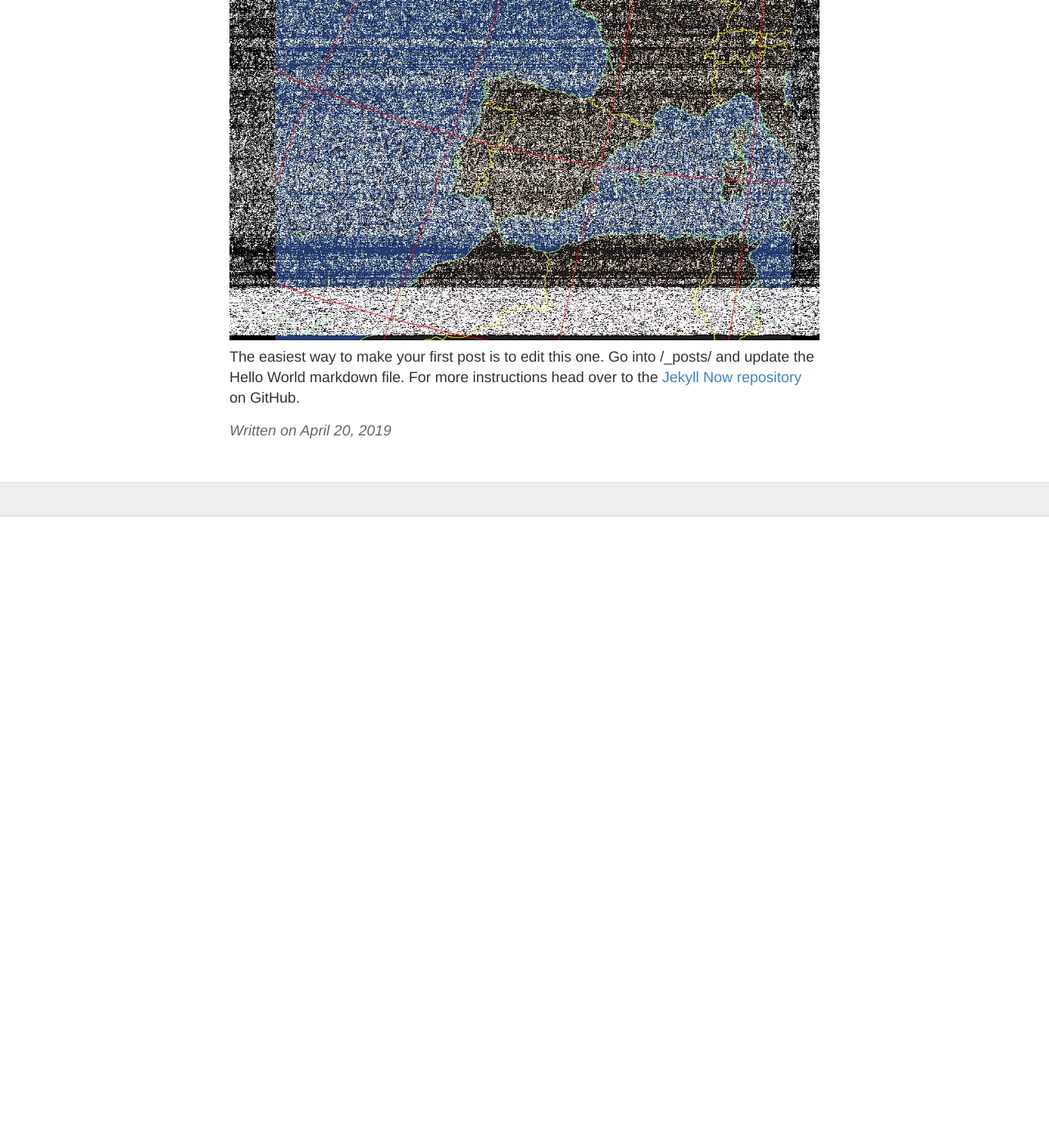
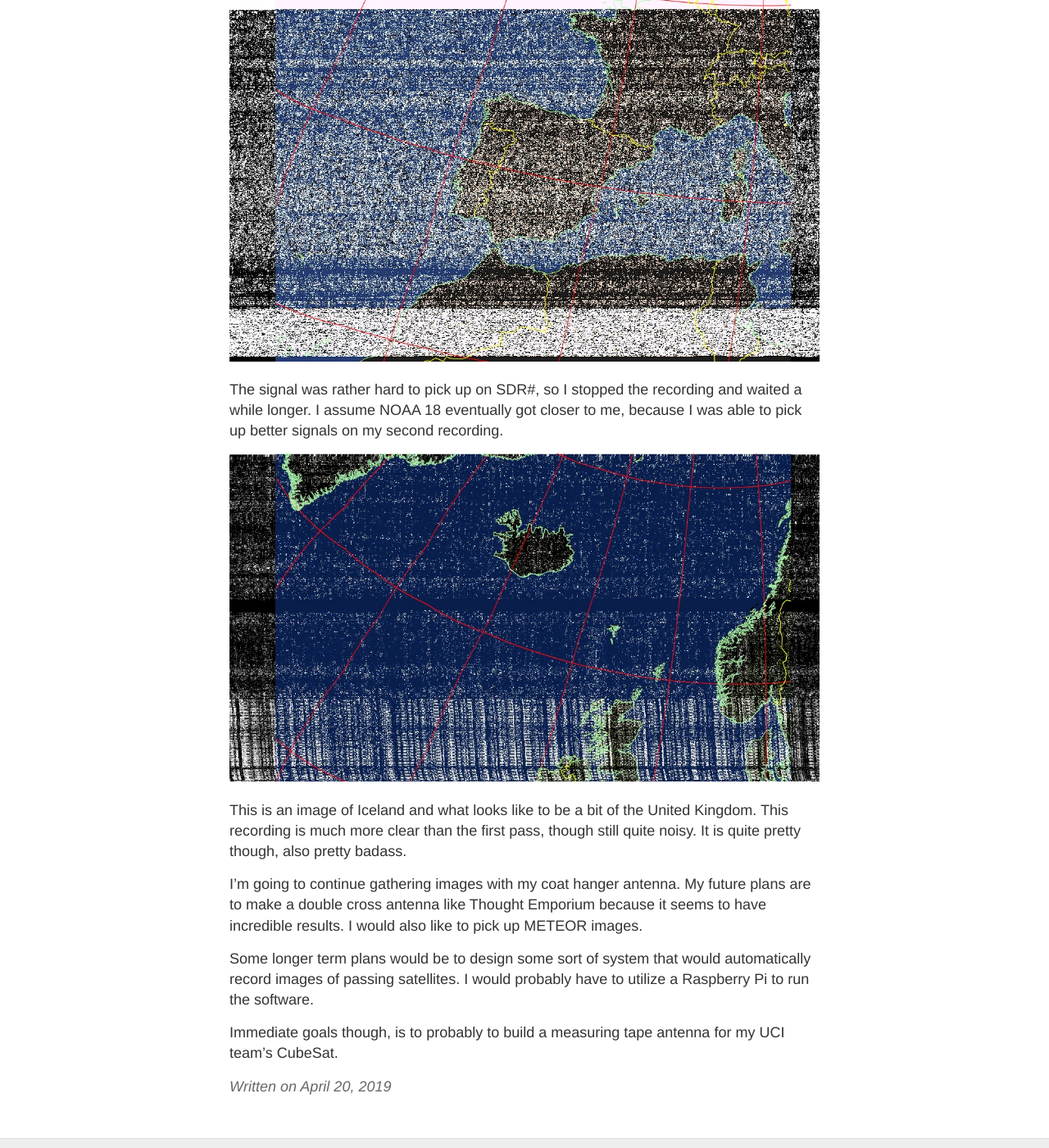
Before and after one commit to baldwinngo/baldwinngo.github.io, a Jekyll site: the page built from _posts/2019-4-20-Coat-Hangers-and-NOAA-Satellites.md, in a window 1280 px wide and 1400 px high, scrolled down 577 px. Shown: the whole window at 82% size. Built offline with Jekyll 4.4.1, drawn with Linux system fonts in a browser that asks for light colours; before the commit the page ends 1207 px from its top, so only the background shows below that; some of the changed text lies outside the part shown.

Commit message:
Finish blog post

```diff
--- a/_posts/2019-4-20-Coat-Hangers-and-NOAA-Satellites.md
+++ b/_posts/2019-4-20-Coat-Hangers-and-NOAA-Satellites.md
@@ -7,9 +7,20 @@ I've been meaning to gather weather images from satellites for a while now, ever
 
 Last night, I built my first antenna using two coat hangers and some RG6 coax. The design is crude at best, but it worked for my purposes. I tested the antenna on FM radio stations using SDR#, and it was magnitudes better in gain than the tiny monopole antenna that came with the RTL.
 
-I meant to capture NOAA 19 this morning because it supposed had the best elevation (almost directly above me), but I slept through my alarm. The next best pass was the NOAA 18 in the afternoon.
+I meant to capture NOAA 19 this morning because it supposedly had the best elevation (almost directly above me), but I slept through my alarm. The next best pass was the NOAA 18 in the afternoon.
 
-My first recording was incredibly noisy. It probably did not help
+My first recording was incredibly noisy, and I didn't let WXtoImg record it fully, but the result is still legible.
 
-![pass1]({{ site.baseurl }}/images/042019/04202017hvct.jpg)
-The easiest way to make your first post is to edit this one. Go into /_posts/ and update the Hello World markdown file. For more instructions head over to the [Jekyll Now repository](https://github.com/barryclark/jekyll-now) on GitHub.
+![First Recording]({{ site.baseurl }}/images/042019/0420/04202017hvct.jpg)
+
+The signal was rather hard to pick up on SDR#, so I stopped the recording and waited a while longer. I assume NOAA 18 eventually got closer to me, because I was able to pick up better signals on my second recording.
+
+![Second Recording]({{ site.baseurl }}/images/042019/0420/04202024c.jpg)
+
+This is an image of Iceland and what looks like to be a bit of the United Kingdom. This recording is much more clear than the first pass, though still quite noisy. It is quite pretty though, also pretty badass.
+
+I'm going to continue gathering images with my coat hanger antenna. My future plans are to make a double cross antenna like Thought Emporium because it seems to have incredible results. I would also like to pick up METEOR images.
+
+Some longer term plans would be to design some sort of system that would automatically record images of passing satellites. I would probably have to utilize a Raspberry Pi to run the software.
+
+Immediate goals though, is to probably to build a measuring tape antenna for my UCI team's CubeSat.
```
Also changed, not shown: images/042019/0420/04202017.jpg (renamed from images/042019/04202017.jpg), images/042019/0420/04202017hvct.jpg (renamed from images/042019/04202017hvct.jpg), images/042019/0420/04202024.jpg (renamed from images/042019/04202024.jpg), images/042019/0420/04202024c.jpg (renamed from images/042019/04202024c.jpg).
